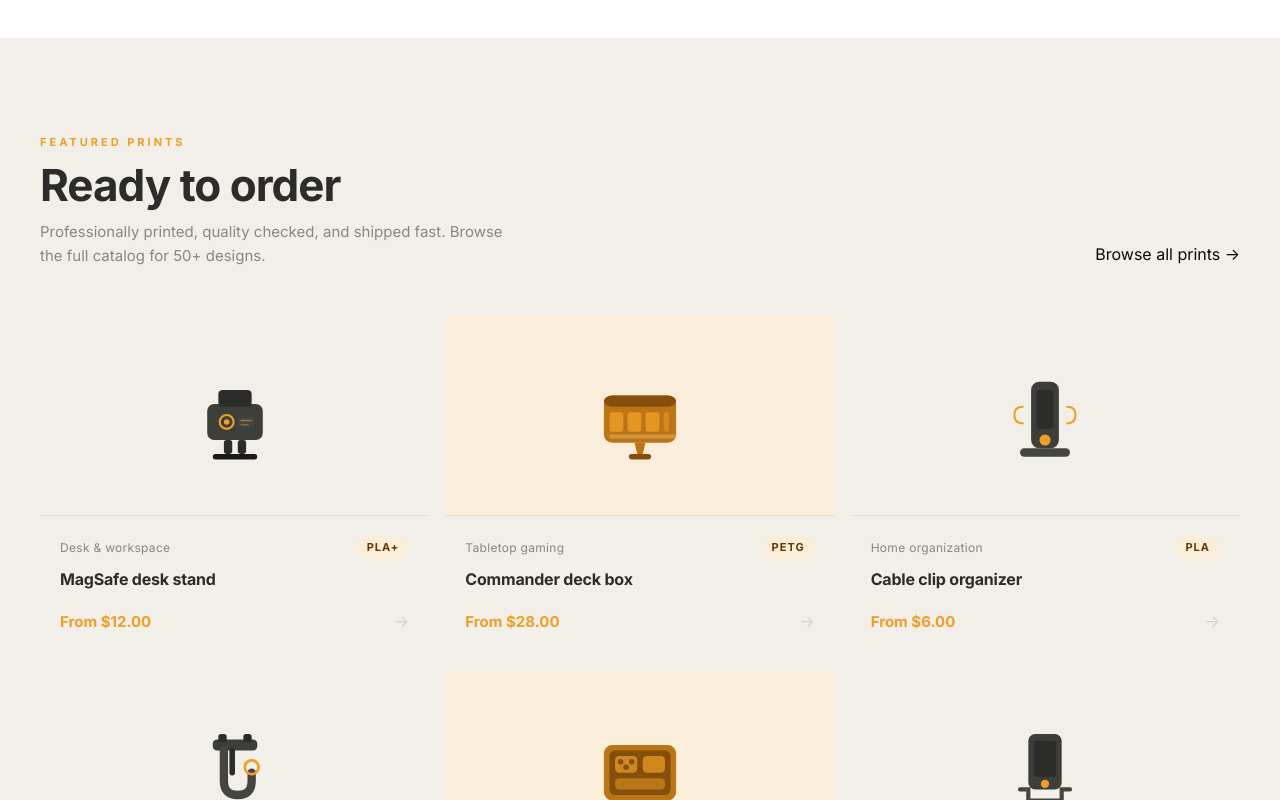
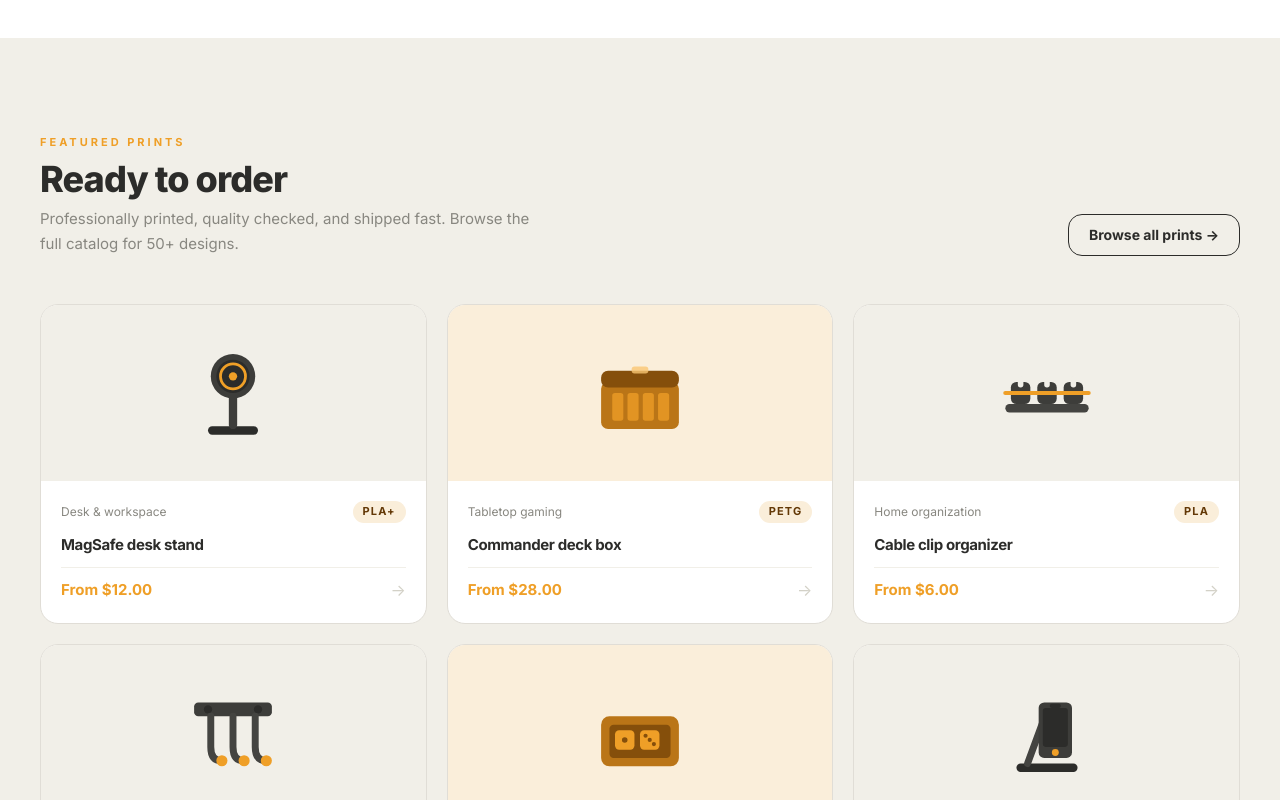
Before and after one commit to Shawn2776/extrudly, a Next.js app: page / in a window 1280 px wide. Shown: the part 1480-2280 px from the top of the page. Built offline with nearby package versions, Linux system fonts and the light colour scheme.

Commit message:
rewqorked catalog preview

```diff
--- a/components/sections/CatalogPreview.jsx
+++ b/components/sections/CatalogPreview.jsx
@@ -9,19 +9,15 @@
     category: "Desk & workspace",
     price: "From $12.00",
     material: "PLA+",
-    color: "#F1EFE8",
+    bg: "bg-[#F1EFE8]",
     icon: (
       <svg width="100" height="100" viewBox="0 0 72 72" fill="none">
-        <rect x="16" y="28" width="40" height="26" rx="5" fill="#3d3d3a" />
-        <rect x="24" y="18" width="24" height="12" rx="3" fill="#2C2C2A" />
-        <rect x="28" y="54" width="6" height="10" rx="2" fill="#2C2C2A" />
-        <rect x="38" y="54" width="6" height="10" rx="2" fill="#2C2C2A" />
-        <rect x="20" y="64" width="32" height="4" rx="2" fill="#1a1a18" />
-        <circle cx="30" cy="41" r="5" fill="none" stroke="#EF9F27" strokeWidth="1.5" />
-        <circle cx="30" cy="41" r="2" fill="#EF9F27" />
-        <rect x="38" y="37" width="12" height="8" rx="2" fill="#444441" />
-        <line x1="40" y1="40" x2="48" y2="40" stroke="#EF9F27" strokeWidth="1" opacity="0.6" />
-        <line x1="40" y1="43" x2="46" y2="43" stroke="#EF9F27" strokeWidth="1" opacity="0.4" />
+        <rect x="18" y="60" width="36" height="6" rx="3" fill="#2C2C2A" />
+        <rect x="33" y="28" width="6" height="34" rx="3" fill="#3d3d3a" />
+        <circle cx="36" cy="24" r="16" fill="#3d3d3a" />
+        <circle cx="36" cy="24" r="12" fill="#2C2C2A" />
+        <circle cx="36" cy="24" r="9" fill="none" stroke="#EF9F27" strokeWidth="2" />
+        <circle cx="36" cy="24" r="3" fill="#EF9F27" />
       </svg>
     ),
   },
@@ -31,18 +27,16 @@
     category: "Tabletop gaming",
     price: "From $28.00",
     material: "PETG",
-    color: "#FAEEDA",
+    bg: "bg-[#FAEEDA]",
     icon: (
       <svg width="100" height="100" viewBox="0 0 72 72" fill="none">
-        <rect x="10" y="22" width="52" height="34" rx="6" fill="#BA7517" />
-        <rect x="10" y="22" width="52" height="8" rx="6" fill="#854F0B" />
-        <rect x="14" y="34" width="10" height="14" rx="2" fill="#EF9F27" opacity="0.8" />
-        <rect x="27" y="34" width="10" height="14" rx="2" fill="#EF9F27" opacity="0.8" />
-        <rect x="40" y="34" width="10" height="14" rx="2" fill="#EF9F27" opacity="0.8" />
-        <rect x="53" y="34" width="4" height="14" rx="2" fill="#EF9F27" opacity="0.5" />
-        <rect x="14" y="50" width="49" height="3" rx="1" fill="#FAC775" opacity="0.4" />
-        <polygon points="32,56 40,56 38,64 34,64" fill="#BA7517" />
-        <rect x="28" y="64" width="16" height="4" rx="2" fill="#854F0B" />
+        <rect x="8" y="28" width="56" height="34" rx="5" fill="#BA7517" />
+        <rect x="8" y="20" width="56" height="12" rx="5" fill="#854F0B" />
+        <rect x="16" y="36" width="8" height="20" rx="2" fill="#EF9F27" opacity="0.75" />
+        <rect x="27" y="36" width="8" height="20" rx="2" fill="#EF9F27" opacity="0.75" />
+        <rect x="38" y="36" width="8" height="20" rx="2" fill="#EF9F27" opacity="0.75" />
+        <rect x="49" y="36" width="8" height="20" rx="2" fill="#EF9F27" opacity="0.75" />
+        <rect x="30" y="17" width="12" height="5" rx="2" fill="#FAC775" opacity="0.8" />
       </svg>
     ),
   },
@@ -52,15 +46,17 @@
     category: "Home organization",
     price: "From $6.00",
     material: "PLA",
-    color: "#F1EFE8",
+    bg: "bg-[#F1EFE8]",
     icon: (
       <svg width="100" height="100" viewBox="0 0 72 72" fill="none">
-        <rect x="26" y="12" width="20" height="48" rx="6" fill="#3d3d3a" />
-        <rect x="30" y="18" width="12" height="28" rx="2" fill="#2C2C2A" />
-        <circle cx="36" cy="54" r="4" fill="#EF9F27" />
-        <rect x="18" y="60" width="36" height="6" rx="3" fill="#444441" />
-        <path d="M20 30 Q14 30 14 36 Q14 42 20 42" stroke="#EF9F27" strokeWidth="1.5" fill="none" strokeLinecap="round" />
-        <path d="M52 30 Q58 30 58 36 Q58 42 52 42" stroke="#EF9F27" strokeWidth="1.5" fill="none" strokeLinecap="round" />
+        <rect x="10" y="28" width="14" height="16" rx="4" fill="#3d3d3a" />
+        <rect x="29" y="28" width="14" height="16" rx="4" fill="#3d3d3a" />
+        <rect x="48" y="28" width="14" height="16" rx="4" fill="#3d3d3a" />
+        <rect x="15" y="24" width="4" height="8" rx="2" fill="#F1EFE8" />
+        <rect x="34" y="24" width="4" height="8" rx="2" fill="#F1EFE8" />
+        <rect x="53" y="24" width="4" height="8" rx="2" fill="#F1EFE8" />
+        <path d="M6 36 Q17 36 17 36 Q25 36 29 36 Q36 36 36 36 Q43 36 48 36 Q55 36 66 36" stroke="#EF9F27" strokeWidth="3" fill="none" strokeLinecap="round" />
+        <rect x="6" y="44" width="60" height="6" rx="3" fill="#444441" />
       </svg>
     ),
   },
@@ -70,15 +66,18 @@
     category: "Home organization",
     price: "From $8.00",
     material: "PLA+",
-    color: "#F1EFE8",
+    bg: "bg-[#F1EFE8]",
     icon: (
       <svg width="100" height="100" viewBox="0 0 72 72" fill="none">
-        <rect x="20" y="14" width="32" height="8" rx="3" fill="#3d3d3a" />
-        <rect x="24" y="10" width="6" height="6" rx="2" fill="#2C2C2A" />
-        <rect x="42" y="10" width="6" height="6" rx="2" fill="#2C2C2A" />
-        <path d="M28 22 L28 44 Q28 54 38 54 Q48 54 48 44 L48 38" stroke="#444441" strokeWidth="6" fill="none" strokeLinecap="round" />
-        <circle cx="48" cy="34" r="5" fill="none" stroke="#EF9F27" strokeWidth="2" />
-        <line x1="34" y1="22" x2="34" y2="38" stroke="#2C2C2A" strokeWidth="4" strokeLinecap="round" />
+        <rect x="8" y="14" width="56" height="10" rx="3" fill="#3d3d3a" />
+        <circle cx="18" cy="19" r="3" fill="#2C2C2A" />
+        <circle cx="54" cy="19" r="3" fill="#2C2C2A" />
+        <path d="M20 24 L20 46 Q20 56 28 56" stroke="#444441" strokeWidth="5" fill="none" strokeLinecap="round" strokeLinejoin="round" />
+        <path d="M36 24 L36 46 Q36 56 44 56" stroke="#444441" strokeWidth="5" fill="none" strokeLinecap="round" strokeLinejoin="round" />
+        <path d="M52 24 L52 46 Q52 56 60 56" stroke="#444441" strokeWidth="5" fill="none" strokeLinecap="round" strokeLinejoin="round" />
+        <circle cx="28" cy="56" r="4" fill="#EF9F27" />
+        <circle cx="44" cy="56" r="4" fill="#EF9F27" />
+        <circle cx="60" cy="56" r="4" fill="#EF9F27" />
       </svg>
     ),
   },
@@ -88,17 +87,17 @@
     category: "Tabletop gaming",
     price: "From $16.00",
     material: "PETG",
-    color: "#FAEEDA",
+    bg: "bg-[#FAEEDA]",
     icon: (
       <svg width="100" height="100" viewBox="0 0 72 72" fill="none">
-        <rect x="10" y="18" width="52" height="40" rx="6" fill="#BA7517" />
-        <rect x="14" y="22" width="44" height="32" rx="4" fill="#854F0B" />
-        <rect x="18" y="26" width="16" height="12" rx="3" fill="#EF9F27" opacity="0.7" />
-        <rect x="38" y="26" width="16" height="12" rx="3" fill="#EF9F27" opacity="0.7" />
-        <rect x="18" y="42" width="36" height="8" rx="3" fill="#EF9F27" opacity="0.5" />
-        <circle cx="22" cy="30" r="2" fill="#854F0B" />
-        <circle cx="30" cy="30" r="2" fill="#854F0B" />
-        <circle cx="26" cy="34" r="2" fill="#854F0B" />
+        <rect x="8" y="24" width="56" height="36" rx="6" fill="#BA7517" />
+        <rect x="14" y="30" width="44" height="24" rx="3" fill="#854F0B" />
+        <rect x="18" y="34" width="14" height="14" rx="3" fill="#EF9F27" />
+        <circle cx="25" cy="41" r="2" fill="#854F0B" />
+        <rect x="36" y="34" width="14" height="14" rx="3" fill="#EF9F27" />
+        <circle cx="40" cy="38" r="1.5" fill="#854F0B" />
+        <circle cx="46" cy="44" r="1.5" fill="#854F0B" />
+        <circle cx="43" cy="41" r="1.5" fill="#854F0B" />
       </svg>
     ),
   },
@@ -108,252 +107,84 @@
     category: "Desk & workspace",
     price: "From $9.00",
     material: "PLA+",
-    color: "#F1EFE8",
+    bg: "bg-[#F1EFE8]",
     icon: (
       <svg width="100" height="100" viewBox="0 0 72 72" fill="none">
-        <rect x="24" y="10" width="24" height="40" rx="5" fill="#3d3d3a" />
-        <rect x="28" y="15" width="16" height="26" rx="2" fill="#2C2C2A" />
-        <circle cx="36" cy="46" r="3" fill="#EF9F27" />
-        <path d="M18 50 L24 50 L24 58 L48 58 L48 50 L54 50" stroke="#444441" strokeWidth="3" fill="none" strokeLinecap="round" />
-        <rect x="20" y="58" width="32" height="5" rx="2" fill="#2C2C2A" />
+        <rect x="14" y="58" width="44" height="6" rx="3" fill="#2C2C2A" />
+        <line x1="22" y1="58" x2="36" y2="20" stroke="#444441" strokeWidth="5" strokeLinecap="round" />
+        <rect x="30" y="14" width="24" height="40" rx="4" fill="#3d3d3a" />
+        <rect x="33" y="18" width="18" height="28" rx="2" fill="#2C2C2A" />
+        <circle cx="42" cy="50" r="2.5" fill="#EF9F27" />
+        <rect x="38" y="15" width="8" height="3" rx="1.5" fill="#2C2C2A" />
       </svg>
     ),
   },
 ]
 
 const MaterialBadge = ({ material }) => (
-  <span className="material-badge">
+  <span className="text-[11px] font-bold tracking-widest uppercase text-[#633806] bg-[#FAEEDA] px-2.5 py-0.5 rounded-full">
     {material}
-    <style jsx>{`
-      .material-badge {
-        font-size: 11px;
-        font-weight: 700;
-        letter-spacing: 1px;
-        text-transform: uppercase;
-        color: #633806;
-        background: #FAEEDA;
-        padding: 3px 10px;
-        border-radius: 20px;
-      }
-    `}</style>
   </span>
 )
 
 export default function CatalogPreview() {
   return (
-    <section className="catalog">
-      <div className="catalog-inner">
-        <div className="catalog-header">
-          <div className="catalog-header-left">
-            <span className="section-tag">Featured prints</span>
-            <h2 className="section-heading">Ready to order</h2>
-            <p className="section-sub">
-              Professionally printed, quality checked, and shipped fast.
-              Browse the full catalog for 50+ designs.
+    <section className="bg-[#F1EFE8] py-24 px-8">
+      <div className="max-w-[1200px] mx-auto flex flex-col gap-12">
+
+        {/* Header */}
+        <div className="flex items-end justify-between gap-6 flex-wrap">
+          <div className="flex flex-col gap-2 max-w-lg">
+            <span className="text-[11px] font-bold tracking-[3px] uppercase text-[#EF9F27]">
+              Featured prints
+            </span>
+            <h2 className="text-4xl font-extrabold tracking-tight text-[#2C2C2A]">
+              Ready to order
+            </h2>
+            <p className="text-[15px] text-[#888780] leading-relaxed">
+              Professionally printed, quality checked, and shipped fast. Browse the full catalog for 50+ designs.
             </p>
           </div>
-          <Link href="/catalog" className="catalog-browse-btn">
+          <Link
+            href="/catalog"
+            className="text-sm font-bold text-[#2C2C2A] border border-[#2C2C2A] px-5 py-2.5 rounded-xl hover:bg-[#2C2C2A] hover:text-white transition-colors duration-150 shrink-0"
+          >
             Browse all prints →
           </Link>
         </div>
 
-        <div className="catalog-grid">
+        {/* Grid */}
+        <div className="grid grid-cols-1 sm:grid-cols-2 lg:grid-cols-3 gap-5">
           {products.map((product) => (
-            <Link href={`/catalog/${product.id}`} key={product.id} className="product-card">
-              <div className="product-img" style={{ background: product.color }}>
+            <Link
+              key={product.id}
+              href={`/catalog/${product.id}`}
+              className="group bg-white rounded-2xl overflow-hidden border border-[#e0ddd6] flex flex-col hover:-translate-y-1 hover:shadow-lg transition-all duration-150"
+            >
+              {/* Image area */}
+              <div className={`${product.bg} h-44 flex items-center justify-center`}>
                 {product.icon}
               </div>
-              <div className="product-body">
-                <div className="product-meta">
-                  <span className="product-category">{product.category}</span>
+
+              {/* Body */}
+              <div className="p-5 flex flex-col gap-2.5 flex-1">
+                <div className="flex items-center justify-between gap-2">
+                  <span className="text-xs text-[#888780]">{product.category}</span>
                   <MaterialBadge material={product.material} />
                 </div>
-                <h3 className="product-title">{product.title}</h3>
-                <div className="product-footer">
-                  <span className="product-price">{product.price}</span>
-                  <span className="product-arrow">→</span>
+                <h3 className="text-[15px] font-bold text-[#2C2C2A] tracking-tight">
+                  {product.title}
+                </h3>
+                <div className="flex items-center justify-between mt-auto pt-2.5 border-t border-[#F1EFE8]">
+                  <span className="text-[15px] font-bold text-[#EF9F27]">{product.price}</span>
+                  <span className="text-[#D3D1C7] group-hover:text-[#2C2C2A] group-hover:translate-x-0.5 transition-all duration-150">→</span>
                 </div>
               </div>
             </Link>
           ))}
         </div>
+
       </div>
-
-      <style jsx>{`
-        .catalog {
-          background: #F1EFE8;
-          padding: 96px 32px;
-        }
-
-        .catalog-inner {
-          max-width: 1200px;
-          margin: 0 auto;
-          display: flex;
-          flex-direction: column;
-          gap: 48px;
-        }
-
-        .catalog-header {
-          display: flex;
-          align-items: flex-end;
-          justify-content: space-between;
-          gap: 24px;
-          flex-wrap: wrap;
-        }
-
-        .catalog-header-left {
-          display: flex;
-          flex-direction: column;
-          gap: 10px;
-          max-width: 480px;
-        }
-
-        .section-tag {
-          font-size: 11px;
-          font-weight: 700;
-          letter-spacing: 3px;
-          text-transform: uppercase;
-          color: #EF9F27;
-        }
-
-        .section-heading {
-          font-size: clamp(32px, 3.5vw, 44px);
-          font-weight: 700;
-          letter-spacing: -1px;
-          color: #2C2C2A;
-          line-height: 1.1;
-        }
-
-        .section-sub {
-          font-size: 15px;
-          color: #888780;
-          line-height: 1.6;
-        }
-
-        .catalog-browse-btn {
-          font-size: 14px;
-          font-weight: 700;
-          color: #2C2C2A;
-          text-decoration: none;
-          padding: 12px 24px;
-          border: 1.5px solid #2C2C2A;
-          border-radius: 10px;
-          white-space: nowrap;
-          transition: background 0.15s, color 0.15s;
-          flex-shrink: 0;
-        }
-
-        .catalog-browse-btn:hover {
-          background: #2C2C2A;
-          color: #fff;
-        }
-
-        .catalog-grid {
-          display: grid;
-          grid-template-columns: repeat(3, 1fr);
-          gap: 16px;
-        }
-
-        .product-card {
-          background: #fff;
-          border-radius: 16px;
-          overflow: hidden;
-          border: 0.5px solid #e0ddd6;
-          text-decoration: none;
-          display: flex;
-          flex-direction: column;
-          transition: transform 0.15s, box-shadow 0.15s;
-        }
-
-        .product-card:hover {
-          transform: translateY(-3px);
-          box-shadow: 0 8px 24px rgba(44, 44, 42, 0.08);
-        }
-
-        .product-img {
-          height: 200px;
-          display: flex;
-          align-items: center;
-          justify-content: center;
-          border-bottom: 0.5px solid #e0ddd6;
-        }
-
-        .product-body {
-          padding: 20px;
-          display: flex;
-          flex-direction: column;
-          gap: 10px;
-          flex: 1;
-        }
-
-        .product-meta {
-          display: flex;
-          align-items: center;
-          justify-content: space-between;
-          gap: 8px;
-        }
-
-        .product-category {
-          font-size: 12px;
-          color: #888780;
-          letter-spacing: 0.3px;
-        }
-
-        .product-title {
-          font-size: 16px;
-          font-weight: 700;
-          color: #2C2C2A;
-          letter-spacing: -0.2px;
-          line-height: 1.3;
-        }
-
-        .product-footer {
-          display: flex;
-          align-items: center;
-          justify-content: space-between;
-          margin-top: auto;
-          padding-top: 8px;
-          border-top: 0.5px solid #F1EFE8;
-        }
-
-        .product-price {
-          font-size: 15px;
-          font-weight: 700;
-          color: #EF9F27;
-        }
-
-        .product-arrow {
-          font-size: 16px;
-          color: #D3D1C7;
-          transition: color 0.15s, transform 0.15s;
-        }
-
-        .product-card:hover .product-arrow {
-          color: #2C2C2A;
-          transform: translateX(3px);
-        }
-
-        @media (max-width: 900px) {
-          .catalog-grid {
-            grid-template-columns: repeat(2, 1fr);
-          }
-        }
-
-        @media (max-width: 600px) {
-          .catalog {
-            padding: 64px 24px;
-          }
-
-          .catalog-grid {
-            grid-template-columns: 1fr;
-          }
-
-          .catalog-browse-btn {
-            width: 100%;
-            text-align: center;
-          }
-        }
-      `}</style>
     </section>
   )
 }
```
